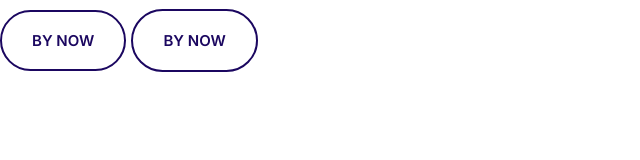
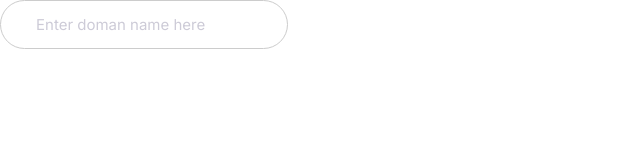
Before and after one commit to wasenter/prolink, a plain HTML site: page tr.html in a window 1280 px wide. Shown: the whole page, without its empty margins (0-640 px from the left). Drawn offline with Linux system fonts and the light colour scheme.

Commit message:
Design inputs.

```diff
--- a/style.css
+++ b/style.css
@@ -194,3 +194,20 @@ a {
     font-size: 1.5rem;
   }
 }
+/* inputs */
+.input {
+  border-radius: 30px;
+  border: 1px solid #ccc;
+  color: var(--color-heading);
+  font-size: 2rem;
+  outline: 0;
+  padding: 1.5rem 3.5rem;
+}
+::placeholder {
+  color: #cdcbd7;
+}
+@media screen and (min-width: 1024px) {
+  .input {
+    font-size: 1.5rem;
+  }
+}
--- a/tr.html
+++ b/tr.html
@@ -14,7 +14,6 @@
     <link rel="stylesheet" href="style.css" />
   </head>
   <body>
-    <button class="btn btn--primary btn--outline">By Now</button>
-    <a href="#" class="btn btn--secondary btn--outline">by now</a>
+    <input type="text" class="input" placeholder="Enter doman name here" />
   </body>
 </html>
```
Also changed, not shown: components/input.html (added, +1 -0 lines).
